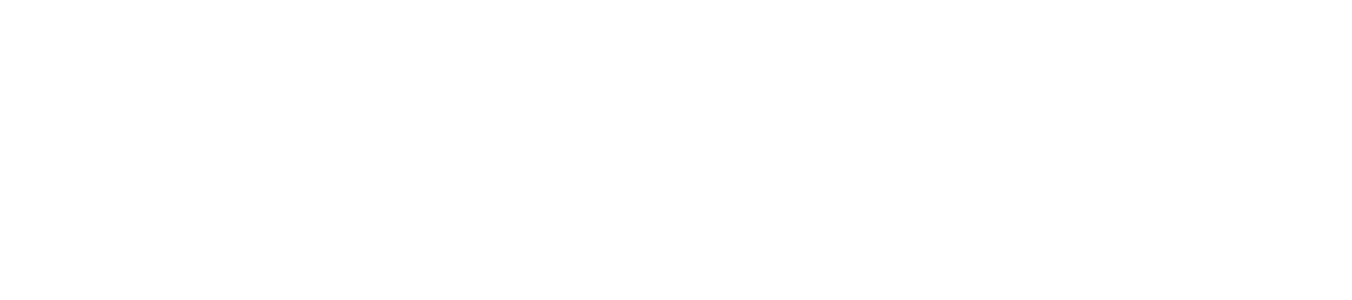
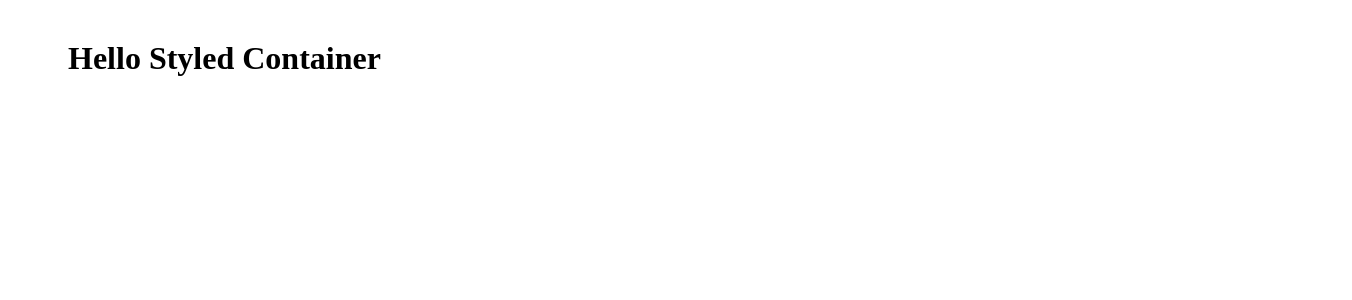
Before and after one commit to jehadabuawwad/huddle, a Next.js app: page / in a window 1280 px wide. Shown: the top 300 px of the page, 1352 px wide, since content can reach past the window. Built offline with nearby package versions, Linux system fonts and the light colour scheme.

Commit message:
feat : styled components ready to use

```diff
--- /dev/null
+++ b/components/styles/StyledContainer.js
@@ -0,0 +1,8 @@
+import styled from "styled-components";
+
+export const StyledContainer = styled.div`
+  width: 100%;
+  max-width: 100%;
+  padding: 0px 20px;
+  margin: 40px;
+`;
--- a/pages/index.tsx
+++ b/pages/index.tsx
@@ -1,7 +1,13 @@
 import type { NextPage } from "next";
 
+import { StyledContainer } from "../components/styles/StyledContainer";
+
 const Home: NextPage = () => {
-  return <div></div>;
+  return (
+    <StyledContainer>
+      <h1>Hello Styled Container</h1>
+    </StyledContainer>
+  );
 };
 
 export default Home;
```
